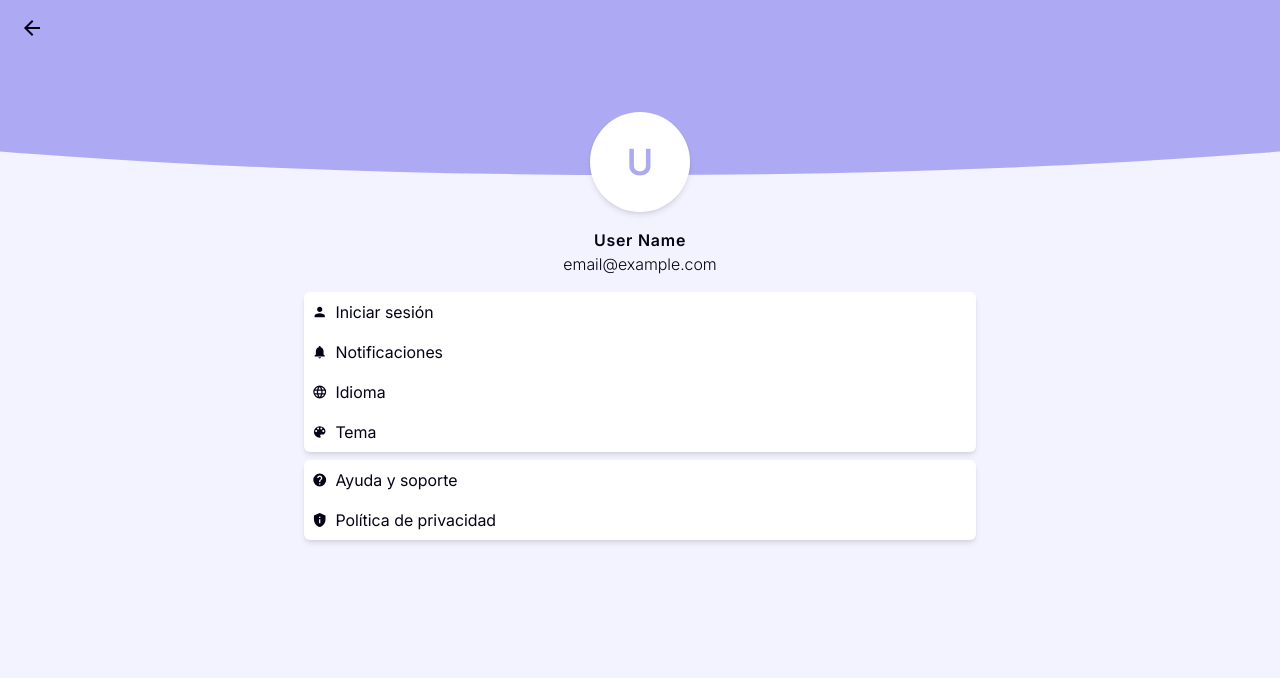
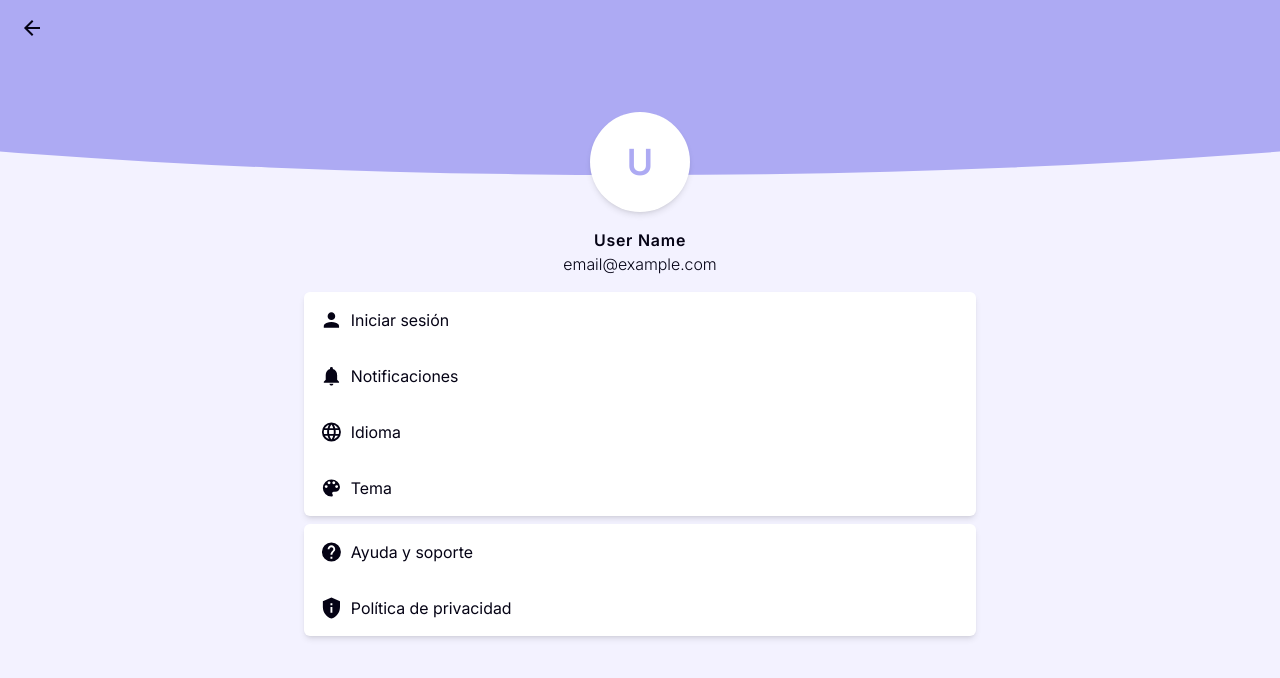
Before and after one commit to AdrielHercules/todolist-frontend, an Angular app: page /user in a window 1280 px wide. Shown: the top 678 px of the page. Built offline with nearby package versions, Linux system fonts and the light colour scheme.

Commit message:
Update icon-button style

```diff
--- a/src/app/shared/components/icon-button/icon-button.component.html
+++ b/src/app/shared/components/icon-button/icon-button.component.html
@@ -1,5 +1,5 @@
-<button class="flex w-full cursor-pointer items-center gap-2 rounded-md p-2 select-none hover:bg-secondary">
-  <svg class="size-4 fill-text">
+<button class="flex w-full cursor-pointer items-center gap-2 rounded-md p-4 select-none hover:bg-secondary">
+  <svg class="size-6 fill-text">
     <use [attr.xlink:href]="getIcon()"></use>
   </svg>
   <span class="w-full text-left text-text">{{ text() }}</span>
```
